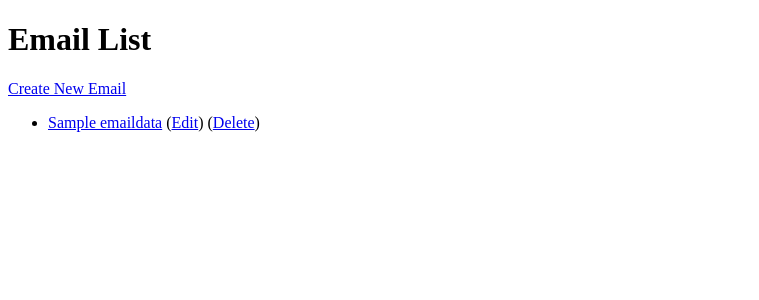
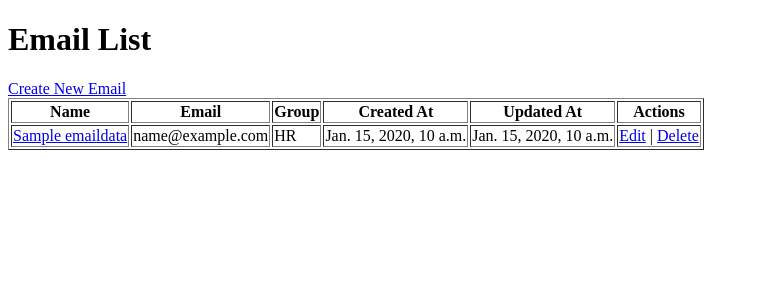
Before and after one commit to Algo-Network/algonetwork, a Django app: page /email-data/ in a window 1280 px wide. Shown: the top 300 px of the page, without its empty margins (0-759 px from the left). Run offline with Django 5.2, Linux system fonts and the light colour scheme; tables that the repository leaves empty hold one stand-in row (values such as "Sample post"); some libraries are stand-ins or nearby versions.

Commit message:
fix: Fix some bug and Add JSON endpoints for retrieving EmailData

```diff
--- a/coldemail/settings.py
+++ b/coldemail/settings.py
@@ -50,7 +50,8 @@ INSTALLED_APPS = [
     'theme',
     'authentication',
     'dashboard',
-    'email_data'
+    'email_data',
+    'generator_message'
 ]
 
 MIDDLEWARE = [
--- a/coldemail/urls.py
+++ b/coldemail/urls.py
@@ -22,6 +22,7 @@ urlpatterns = [
     path('admin/', admin.site.urls),
     path('login/', include('authentication.urls')),
     path('email-data/', include('email_data.urls')),
+    path('generator/', include('generator_message.urls')),
     path('', include('dashboard.urls')),
 
 ]
--- a/email_data/templates/email_form.html
+++ b/email_data/templates/email_form.html
@@ -7,7 +7,7 @@
 
 <body>
     <h1>{% if form.instance.pk %}Edit Email{% else %}Create Email{% endif %}</h1>
-    <form method="post" action="{% url 'email_data:email_create' %}">
+    <form method="post">
         {% csrf_token %}
         {{ form.as_p }}
         <button type="submit">Save</button>
--- a/email_data/templates/email_list.html
+++ b/email_data/templates/email_list.html
@@ -8,15 +8,34 @@
 <body>
     <h1>Email List</h1>
     <a href="{% url 'email_data:email_create' %}">Create New Email</a>
-    <ul>
-        {% for email in emails %}
-        <li>
-            <a href="{% url 'email_data:email_detail' email.email %}">{{ email.nama }}</a>
-            (<a href="{% url 'email_data:email_update' email.email %}">Edit</a>)
-            (<a href="{% url 'email_data:email_delete' email.email %}">Delete</a>)
-        </li>
-        {% endfor %}
-    </ul>
+    <table border="1">
+        <thead>
+            <tr>
+                <th>Name</th>
+                <th>Email</th>
+                <th>Group</th>
+                <th>Created At</th>
+                <th>Updated At</th>
+                <th>Actions</th>
+            </tr>
+        </thead>
+        <tbody>
+            {% for email in emails %}
+            <tr>
+                <td><a href="{% url 'email_data:email_detail' email.email %}">{{ email.nama }}</a></td>
+                <td>{{ email.email }}</td>
+                <td>{{ email.group }}</td>
+                <td>{{ email.created_at }}</td>
+                <td>{{ email.updated_at }}</td>
+                <td>
+                    <a href="{% url 'email_data:email_update' email.email %}">Edit</a>
+                    |
+                    <a href="{% url 'email_data:email_delete' email.email %}">Delete</a>
+                </td>
+            </tr>
+            {% endfor %}
+        </tbody>
+    </table>
 </body>
 
 </html>
--- a/email_data/urls.py
+++ b/email_data/urls.py
@@ -9,4 +9,6 @@ urlpatterns = [
     path('email/<str:email>/', views.email_detail, name='email_detail'),
     path('email/<str:email>/edit/', views.email_update, name='email_update'),
     path('email/<str:email>/delete/', views.email_delete, name='email_delete'),
+    path('api/emails/', views.get_all_emails, name='get_all_emails'),
+    path('api/emails/department/<str:department>/', views.get_emails_by_department, name='get_emails_by_department'),
 ]
--- a/email_data/views.py
+++ b/email_data/views.py
@@ -1,6 +1,7 @@
 from django.shortcuts import render, get_object_or_404, redirect
+from .forms import EmailDataForm
+from django.http import JsonResponse
 from .models import EmailData
-from .forms import EmailDataForm
 
 def email_list(request):
     emails = EmailData.objects.all()
@@ -37,3 +38,13 @@ def email_delete(request, email):
         email_data.delete()
         return redirect('email_data:email_list')
     return render(request, 'email_confirm_delete.html', {'email_data': email_data})
+
+
+
+def get_all_emails(request):
+    emails = EmailData.objects.all().values('nama', 'email', 'created_at', 'updated_at', 'group')
+    return JsonResponse(list(emails), safe=False)
+
+def get_emails_by_department(request, department):
+    emails = EmailData.objects.filter(group=department).values('nama', 'email', 'created_at', 'updated_at', 'group')
+    return JsonResponse(list(emails), safe=False)
--- /dev/null
+++ b/generator_message/urls.py
@@ -0,0 +1,11 @@
+from django.urls import path
+from . import views
+
+
+app_name = 'generator_message'
+
+urlpatterns = [
+    path('', views.generator_view , name="generator"),
+
+
+]
--- a/generator_message/views.py
+++ b/generator_message/views.py
@@ -1,3 +1,5 @@
 from django.shortcuts import render
 
 # Create your views here.
+def generator_view(request):
+    return render(request, "generator.html")
```
Also changed, not shown: email_data/forms.py (+15 -0 lines), templates/base.html (+5 -5 lines).
